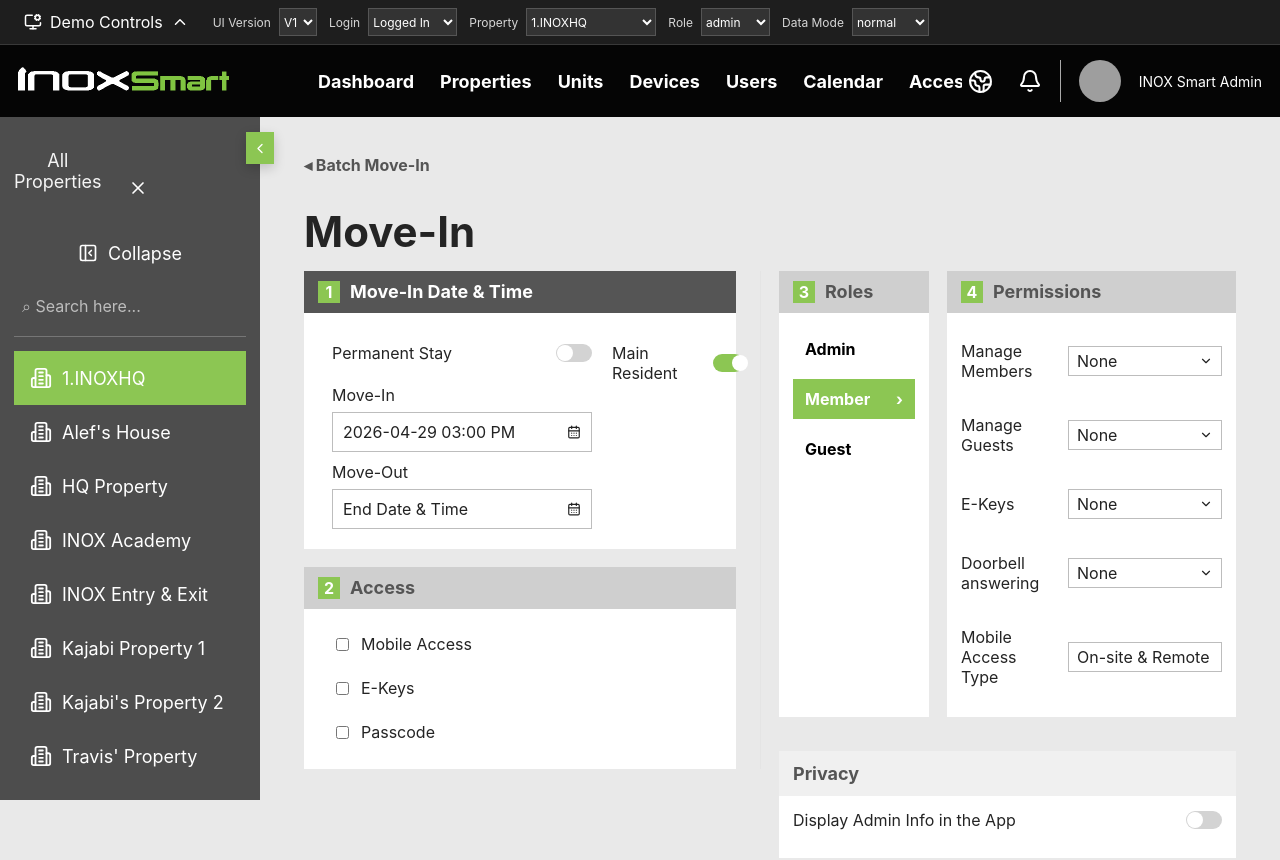
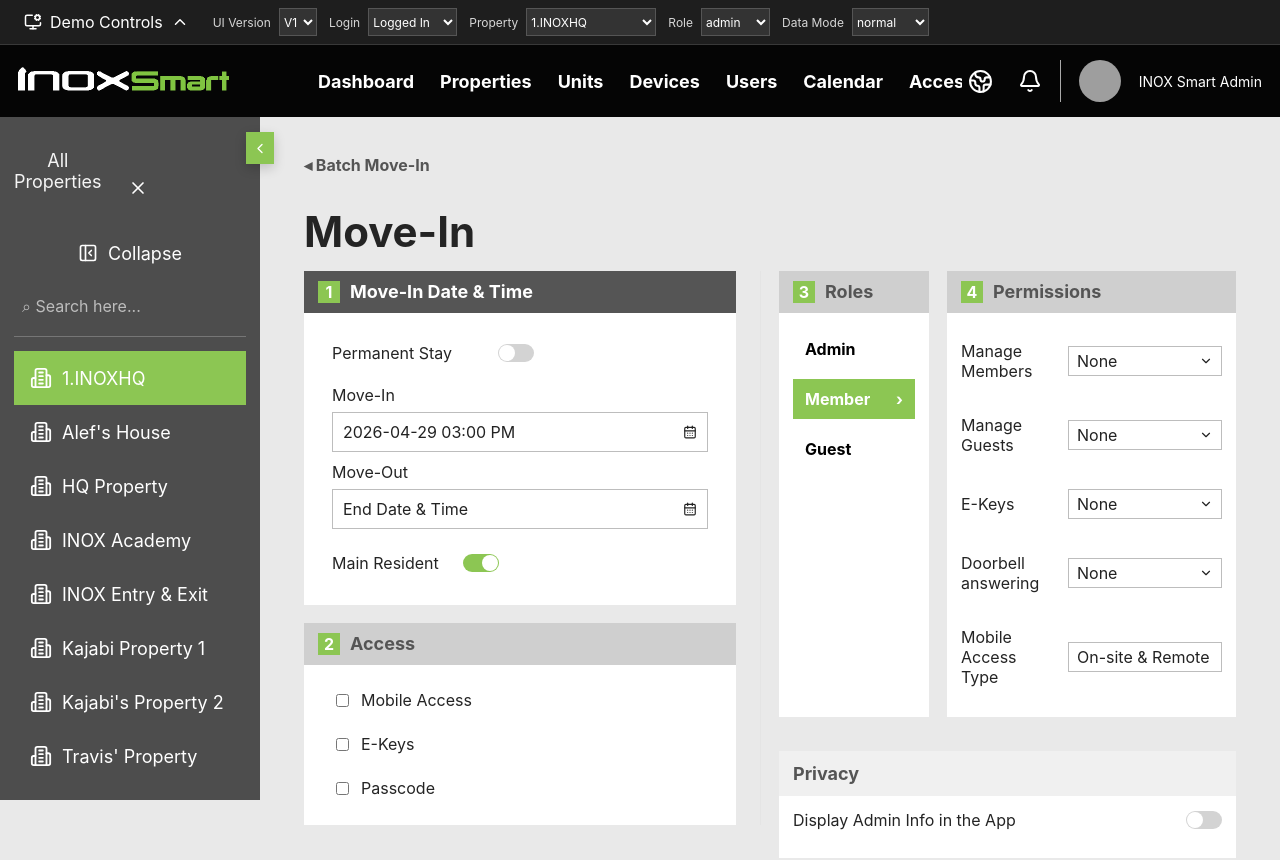
Before and after one commit to imayden/inox-smart-ui-demo, a React (Vite) app: page /demo/v1/property/p-1/occupancy/move-in in a window 1280 px wide. Shown: the top 860 px of the page. Built offline with nearby package versions, Linux system fonts and the light colour scheme; grey boxes are pictures that could not be loaded.

Commit message:
Update UI

```diff
--- a/src/styles/components.css
+++ b/src/styles/components.css
@@ -763,6 +763,17 @@
   gap: 10px;
 }
 
+.move-date-main > .switch-row {
+  /* Keep Permanent Stay switch close to its label instead of stretching to the card edge. */
+  /* 让 Permanent Stay 开关靠近文本，不随卡片宽度被拉到最右侧。 */
+  justify-content: flex-start;
+  gap: 24px;
+}
+
+.move-date-main > .switch-row > span:first-child {
+  min-width: 142px;
+}
+
 .move-panel {
   /* Floating controls inside Move-In must escape the card boundary. */
   /* Move-In 内部的浮层控件需要突破卡片边界显示。 */
@@ -1848,6 +1859,18 @@
 
   .property-card-grid {
     grid-template-columns: repeat(2, minmax(0, 1fr));
+  }
+
+  .move-date-grid {
+    /* In two-column demo layouts the first Move-In card can become narrow; stack Main Resident below Permanent Stay to avoid overlap. */
+    /* 双列 demo 布局下 Move-In 第一个卡片会变窄，此时让 Main Resident 自动换行，避免和开关穿模。 */
+    grid-template-columns: 1fr;
+    gap: 12px;
+  }
+
+  .move-date-grid > .switch-row {
+    justify-content: flex-start;
+    gap: 24px;
   }
 }
 
```
Also changed, not shown: 4 other files (tests, documents, lock files or other folders).
